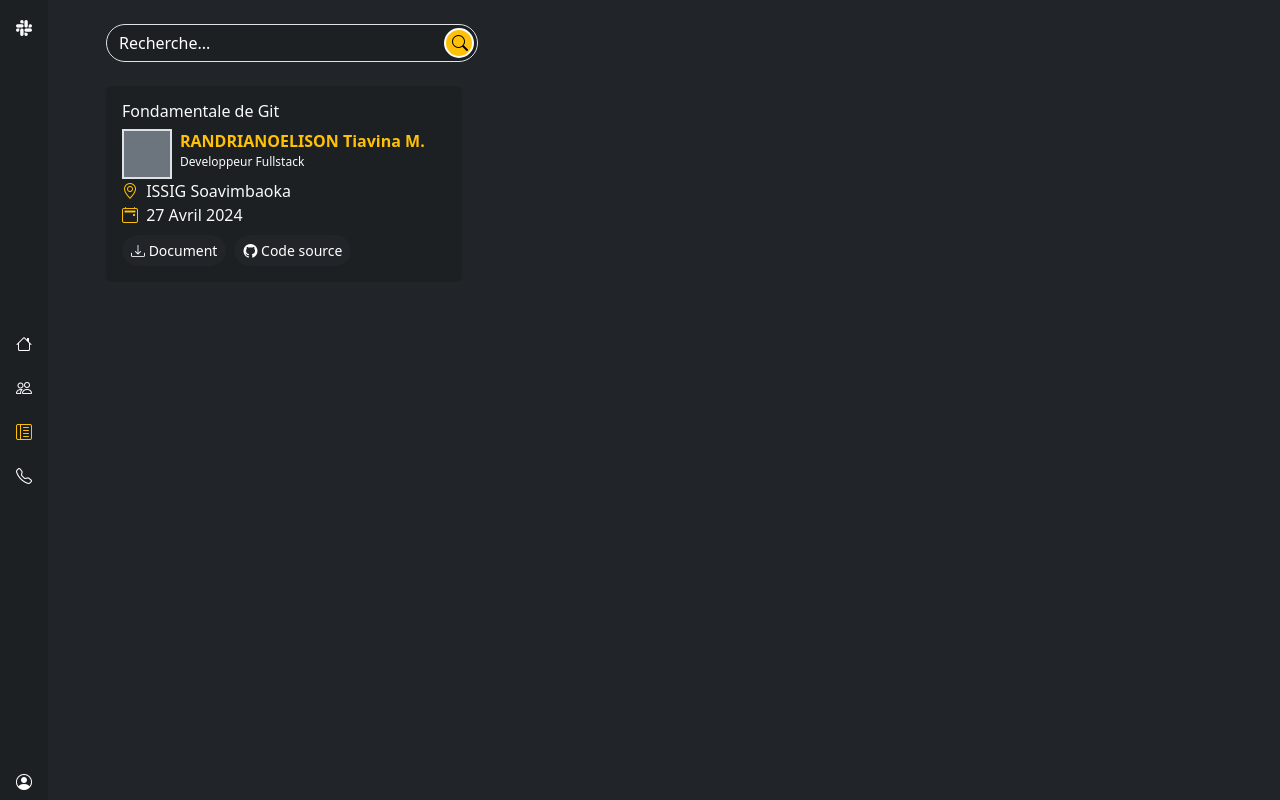
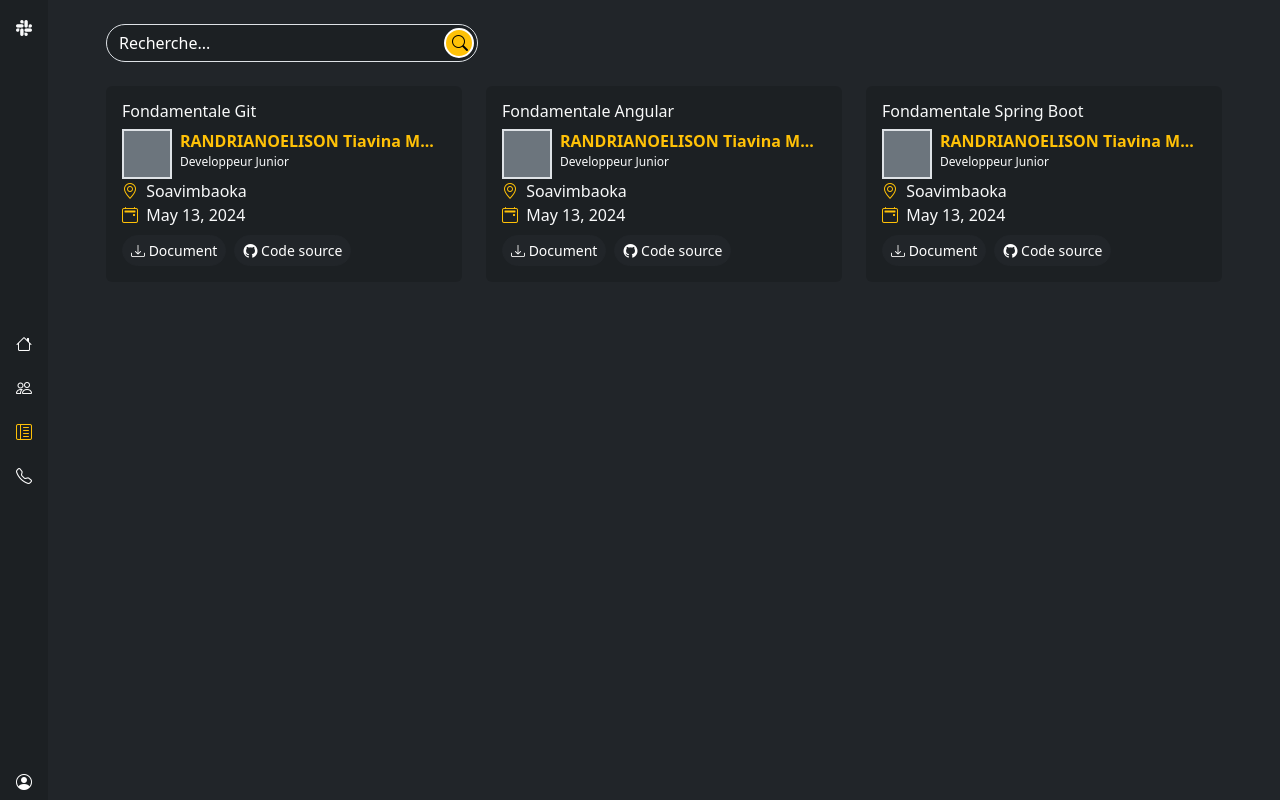
Before and after one commit to TiavinaTiTi/Community, an Angular app: page /docs in a window 1280 px wide. Built offline with nearby package versions, Linux system fonts and the light colour scheme.

Commit message:
Creation documentService sans pageable

```diff
--- a/src/app/core/models/document.model.ts
+++ b/src/app/core/models/document.model.ts
@@ -4,6 +4,8 @@ export interface DocumentModel {
   intervening: string,
   post: string,
   date: Date,
+  time: string,
   location: string,
-  lieu: string
+  document: string,
+  git: string
 }
--- /dev/null
+++ b/src/app/shared/services/documentService/document.service.ts
@@ -0,0 +1,20 @@
+import { Injectable } from '@angular/core';
+import {DocumentModel} from "../../../core/models/document.model";
+import {Observable, of} from "rxjs";
+
+@Injectable({
+  providedIn: 'root'
+})
+export class DocumentService {
+
+  dataInit: DocumentModel[] = [
+    {id: 1, theme: 'Fondamentale Git', intervening: 'RANDRIANOELISON Tiavina Mandimbisoa', post: 'Developpeur Junior', date: new Date(), time: '09h00', location: 'Soavimbaoka', document: 'git.pdf', git: 'www.gitHub.com'},
+    {id: 2, theme: 'Fondamentale Angular', intervening: 'RANDRIANOELISON Tiavina Mandimbisoa', post: 'Developpeur Junior', date: new Date(), time: '09h00', location: 'Soavimbaoka', document: 'git.pdf', git: 'www.gitHub.com'},
+    {id: 3, theme: 'Fondamentale Spring Boot', intervening: 'RANDRIANOELISON Tiavina Mandimbisoa', post: 'Developpeur Junior', date: new Date(), time: '09h00', location: 'Soavimbaoka', document: 'git.pdf', git: 'www.gitHub.com'},
+  ]
+
+  getAllDocuments(): Observable<DocumentModel[]>{
+    return of(this.dataInit)
+  }
+
+}
--- a/src/app/views/document-page/document-page.component.html
+++ b/src/app/views/document-page/document-page.component.html
@@ -6,8 +6,10 @@
     <input type="text" [(ngModel)]="search" (input)="searchTraining()" class="form-control rounded-pill bg-dark-2 text-white" placeholder="Recherche...">
   </div>
   <div class="row row-cols-1 row-cols-md-3 d-flex row-gap-1">
-    <div class="col">
-      <app-item-document></app-item-document>
-    </div>
+    @for(item of documents | async; track item.id){
+      <div class="col">
+        <app-item-document [document]="item"></app-item-document>
+      </div>
+    }
   </div>
 </div>
--- a/src/app/views/document-page/document-page.component.ts
+++ b/src/app/views/document-page/document-page.component.ts
@@ -1,6 +1,10 @@
-import { Component } from '@angular/core';
+import {Component, inject} from '@angular/core';
 import {FormsModule, ReactiveFormsModule} from "@angular/forms";
 import {ItemDocumentComponent} from "../item-document/item-document.component";
+import {DocumentService} from "../../shared/services/documentService/document.service";
+import {Observable} from "rxjs";
+import {DocumentModel} from "../../core/models/document.model";
+import {AsyncPipe} from "@angular/common";
 
 @Component({
   selector: 'app-document-page',
@@ -8,13 +12,18 @@ import {ItemDocumentComponent} from "../item-document/item-document.component";
   imports: [
     ReactiveFormsModule,
     FormsModule,
-    ItemDocumentComponent
+    ItemDocumentComponent,
+    AsyncPipe
   ],
   templateUrl: './document-page.component.html',
   styleUrl: './document-page.component.scss'
 })
 export class DocumentPageComponent {
   search: string = '';
+
+  documentService: DocumentService = inject(DocumentService)
+
+  documents: Observable<DocumentModel[]> = this.documentService.getAllDocuments()
   searchTraining() {
 
   }
--- a/src/app/views/item-document/item-document.component.html
+++ b/src/app/views/item-document/item-document.component.html
@@ -1,7 +1,7 @@
 <div class="card border-0 bg-dark-2 text-light h-100">
   <div class="card-body">
     <div class="card-title">
-      <h4 class="fs-6">Fondamentale de Git</h4>
+      <h4 class="fs-6">{{document.theme}}</h4>
     </div>
     <div class="">
       <div class="">
@@ -10,9 +10,9 @@
             <svg class="bg-secondary me-2 border border-2" width="50" height="50"></svg>
             <div class="">
               <div class="card-text fw-bold text-warning">
-                RANDRIANOELISON Tiavina M.
+                {{ textPipeService.limitText(document.intervening, 25) }}
               </div>
-              <div class="card-text fs-7">Developpeur Fullstack</div>
+              <div class="card-text fs-7">{{ document.post }}</div>
             </div>
           </div>
           <div class="">
@@ -22,11 +22,11 @@
       <div class="">
         <div class="">
           <i class="bi-geo-alt text-warning me-1"></i>
-          ISSIG Soavimbaoka
+          {{ document.location }}
         </div>
         <div class="">
           <i class="bi-calendar2-event text-warning me-1"></i>
-          27 Avril 2024
+          {{ document.date | date: 'longDate' }}
         </div>
       </div>
     </div>
--- a/src/app/views/item-document/item-document.component.ts
+++ b/src/app/views/item-document/item-document.component.ts
@@ -1,12 +1,22 @@
-import { Component } from '@angular/core';
+import {Component, inject, Input} from '@angular/core';
+import {DocumentModel} from "../../core/models/document.model";
+import {DocumentService} from "../../shared/services/documentService/document.service";
+import {Observable} from "rxjs";
+import {DatePipe} from "@angular/common";
+import {TextPipeService} from "../../shared/pipe/text-pipe.service";
 
 @Component({
   selector: 'app-item-document',
   standalone: true,
-  imports: [],
+  imports: [
+    DatePipe
+  ],
   templateUrl: './item-document.component.html',
   styleUrl: './item-document.component.scss'
 })
 export class ItemDocumentComponent {
 
+  textPipeService: TextPipeService = inject(TextPipeService)
+  @Input() document!: DocumentModel;
+
 }
```
Also changed, not shown: 1 other file (tests, documents, lock files or other folders).
